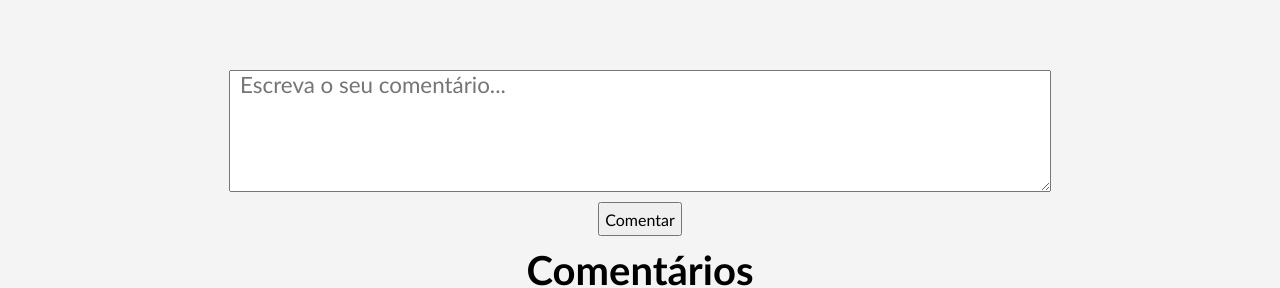
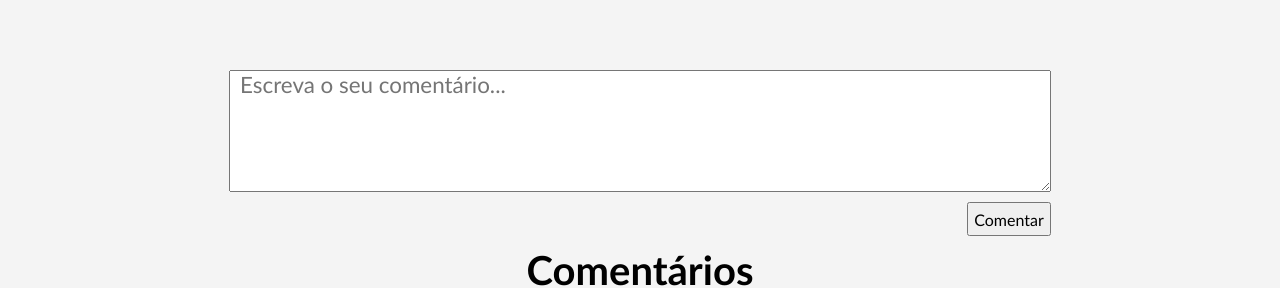
Before and after one commit to GabeOP/blog-noticias, a React (Vite) app in the folder frontend/: page /post in a window 1280 px wide. Shown: the part 168-456 px from the top of the page. Built offline with nearby package versions, Linux system fonts and the light colour scheme; no server answers.

Commit message:
comentario

```diff
--- a/frontend/src/pages/DetalhesPost/DetalhesPost.jsx
+++ b/frontend/src/pages/DetalhesPost/DetalhesPost.jsx
@@ -6,6 +6,7 @@ export function DetalhesPost() {
 
     const [data, setData] = useState([]);
     const [error, setError] = useState(null);
+    const [comentario, setComentario] = useState('');
 
     // Obtém a string de consulta da URL
     const queryString = window.location.search;
@@ -15,6 +16,34 @@ export function DetalhesPost() {
 
     // Obtém o valor do parâmetro 'id'
     const postagem_id = params.get('id');
+
+    const handleComentSubmit = async (e) => {
+        e.preventDefault();
+
+        const postData = {
+            postagem_id: {
+                id: postagem_id
+            },
+            autorComentario: {
+                id: sessionStorage.getItem("id")
+            },
+            comentario: comentario
+        }
+
+        const config = {
+            headers: {
+              'Content-Type': 'application/json',
+              'Authorization': `Bearer ${sessionStorage.getItem("token")}`,
+            },
+          };
+
+        try {
+            await API.post("/comentario", postData, config)
+          setComentario('');
+        } catch (error) {
+          console.error('Erro ao enviar formulário:', error);
+        }
+      };
 
     useEffect(() => {
         const fetchData = async () => {
@@ -43,8 +72,12 @@ export function DetalhesPost() {
             </div>
 
             <div id="wrap-comentarios">
-                <textarea name='comentario' id='boxComentario' placeholder='Escreva o seu comentário...'></textarea>
-                <input type="button" value="Comentar" id='btnComentar' />
+
+                <form onSubmit={handleComentSubmit}>
+                    <textarea id='boxComentario' placeholder='Escreva o seu comentário...' onChange={(e) => setComentario(e.target.value)}></textarea>
+                    <button type="submit" id='btnComentar'>Comentar</button>
+                </form>
+
                 <h2>Comentários</h2>
                 <div id="listaComentario">
                     <div id='wrapComentario'>
```
